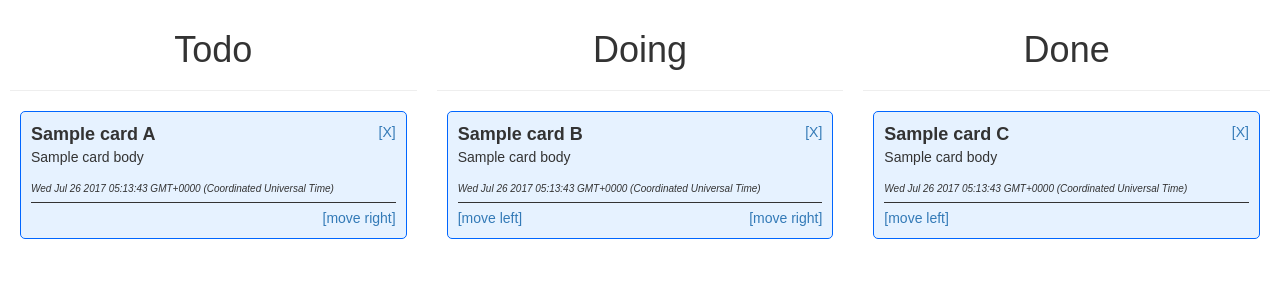
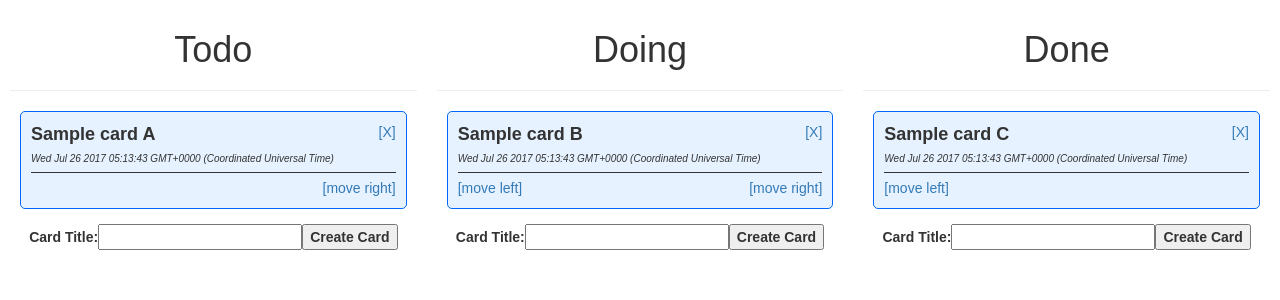
Before and after one commit to jimxlin/react-kanban, a React (Create React App) app: page / in a window 1280 px wide. Shown: the top 300 px of the page. Built offline with nearby package versions, Linux system fonts and the light colour scheme.

Commit message:
Add create card feature

```diff
--- a/src/App.js
+++ b/src/App.js
@@ -4,9 +4,9 @@ import './App.css';
 import Board from './components/Board';
 
 const sampleCards = [
-  { id: 0, boardId: 0, title: 'Sample card A', body: 'Sample card body', timestamp: Date.now()},
-  { id: 1, boardId: 1, title: 'Sample card B', body: 'Sample card body', timestamp: Date.now()},
-  { id: 2, boardId: 2, title: 'Sample card C', body: 'Sample card body', timestamp: Date.now()},
+  { id: 0, boardId: 0, title: 'Sample card A', timestamp: Date.now()},
+  { id: 1, boardId: 1, title: 'Sample card B', timestamp: Date.now()},
+  { id: 2, boardId: 2, title: 'Sample card C', timestamp: Date.now()},
 ]
 
 const boards = [
@@ -25,8 +25,16 @@ class App extends Component {
     };
   }
 
-  handleCreateCard(event) {
-
+  handleCreateCard = (boardId, title) => {
+    this.setState(prevState => ({
+      cards: [...prevState.cards, {
+        id: prevState.cardCount,
+        boardId: boardId,
+        title: title,
+        timestamp: Date.now()
+      }],
+      cardCount: prevState.cardCount + 1
+    }));
   }
 
   handleDeleteCard = (cardId) => {
@@ -55,6 +63,7 @@ class App extends Component {
         )}
         moveCard={this.handleMoveCard}
         deleteCard={this.handleDeleteCard}
+        createCard={this.handleCreateCard}
       />
     );
     return (
--- a/src/components/Board/index.js
+++ b/src/components/Board/index.js
@@ -15,7 +15,7 @@ const ulStyle = {
   padding: '0'
 }
 
-function Board({ id, name, cards, moveCard, deleteCard }) {
+function Board({ id, name, cards, moveCard, deleteCard, createCard}) {
   const listCards = cards.map(card =>
     <Card key={card.id.toString()}
       boardId={card.boardId}
@@ -27,6 +27,8 @@ function Board({ id, name, cards, moveCard, deleteCard }) {
       deleteCard={deleteCard}
     />
   );
+  let titleInput = null;
+
   return (
     <Col xs={4} style={colStyle}>
       <h1>{name}</h1>
@@ -34,6 +36,13 @@ function Board({ id, name, cards, moveCard, deleteCard }) {
       <ul style={ulStyle}>
         {listCards}
       </ul>
+      <label>
+        Card Title:
+        <input type="text" ref={(input) => titleInput = input} />
+        <button onClick={() => createCard(id, titleInput.value)}>
+          Create Card
+        </button>
+      </label>
     </Col>
   );
 }
@@ -42,7 +51,8 @@ Board.propTypes = {
   name: PropTypes.string.isRequired,
   cards: PropTypes.arrayOf(PropTypes.object),
   moveCard: PropTypes.func.isRequired,
-  deleteCard: PropTypes.func.isRequired
+  deleteCard: PropTypes.func.isRequired,
+  createCard: PropTypes.func.isRequired
 }
 
 export default Board;
--- a/src/components/Card/index.js
+++ b/src/components/Card/index.js
@@ -14,10 +14,6 @@ const listStyle = {
 
 const titleStyle = {
   fontSize: '18px'
-}
-
-const bodyStyle = {
-  fontSize: '14px'
 }
 
 const timestampStyle = {
@@ -39,7 +35,7 @@ function Card({ boardId, id, title, body, timestamp, moveCard, deleteCard }) {
         onClick={() => deleteCard(id)}
         >[X]</a>
       <b style={titleStyle}>{title}</b>
-      <p style={bodyStyle}>{body}</p>
+      <br />
       <i style={timestampStyle}>{time.toString()}</i>
       <br />
       <div style={moveDivStyle}>
@@ -63,7 +59,6 @@ function Card({ boardId, id, title, body, timestamp, moveCard, deleteCard }) {
 Card.propTypes = {
   id: PropTypes.number.isRequired,
   title: PropTypes.string.isRequired,
-  body: PropTypes.string.isRequired,
   timestamp: PropTypes.number.isRequired,
   moveCard: PropTypes.func.isRequired,
   deleteCard: PropTypes.func.isRequired
```
